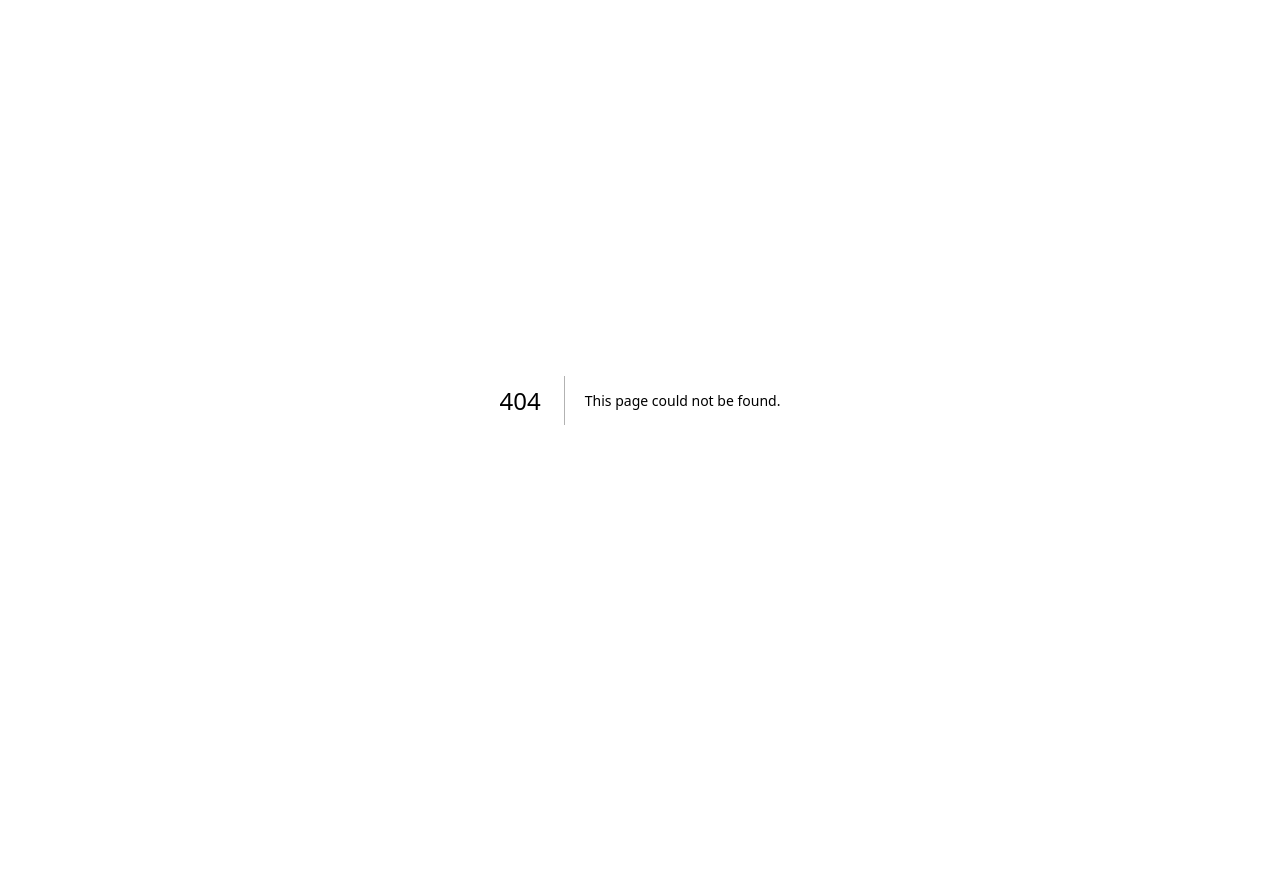
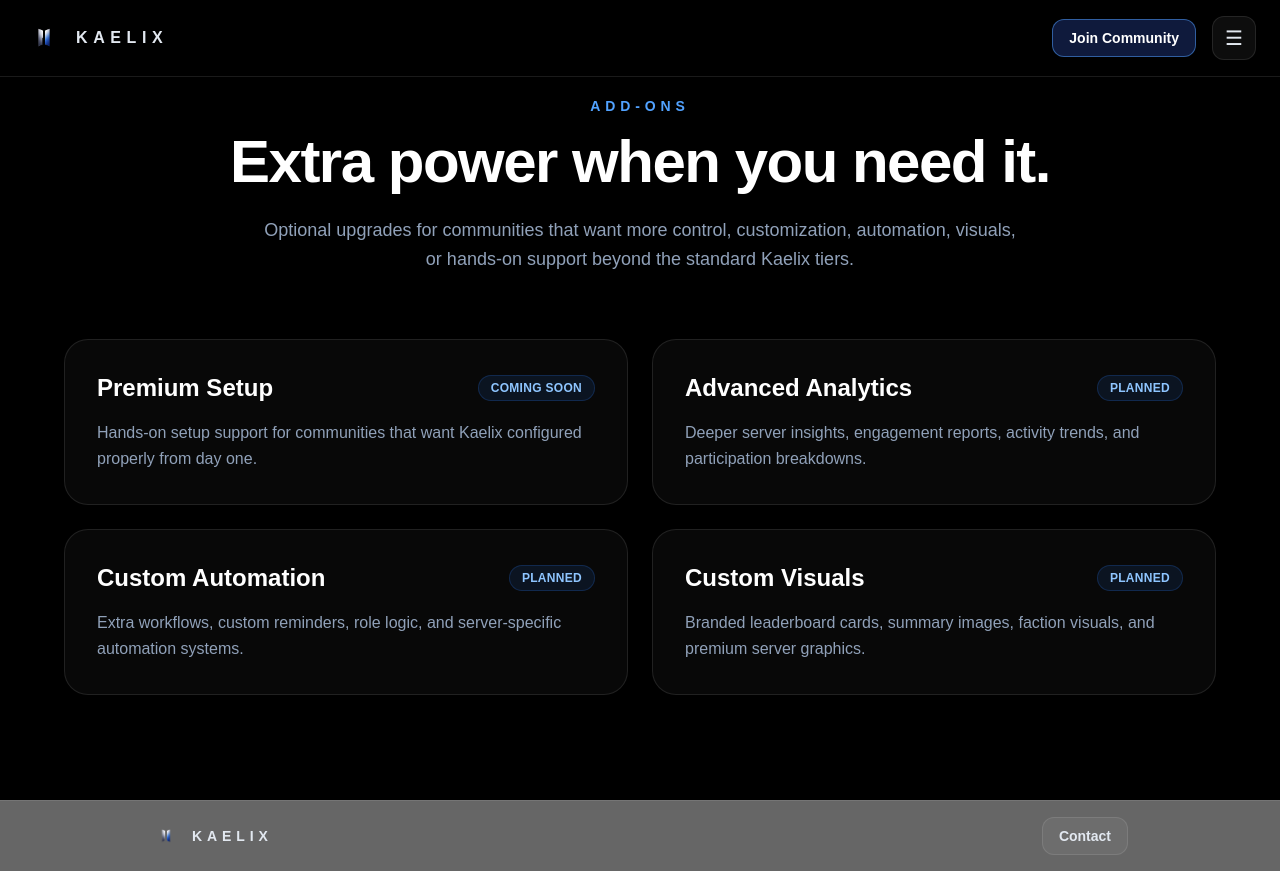
Before and after one commit to glykeselpides-bit/kaelix-site, a Next.js app: page /add-ons in a window 1280 px wide. Before the commit this address had no page. Before the commit the page ends 800 px from the top, so only its background shows below. Built offline with nearby package versions, Linux system fonts and the light colour scheme.

Commit message:
i stared at this for 4 hours

```diff
--- /dev/null
+++ b/src/app/add-ons/page.tsx
@@ -0,0 +1,80 @@
+import Navbar from "@/components/Navbar";
+import Footer from "@/components/Footer";
+
+export default function AddOnsPage() {
+  const addOns = [
+    {
+      name: "Premium Setup",
+      description:
+        "Hands-on setup support for communities that want Kaelix configured properly from day one.",
+      status: "Coming Soon",
+    },
+    {
+      name: "Advanced Analytics",
+      description:
+        "Deeper server insights, engagement reports, activity trends, and participation breakdowns.",
+      status: "Planned",
+    },
+    {
+      name: "Custom Automation",
+      description:
+        "Extra workflows, custom reminders, role logic, and server-specific automation systems.",
+      status: "Planned",
+    },
+    {
+      name: "Custom Visuals",
+      description:
+        "Branded leaderboard cards, summary images, faction visuals, and premium server graphics.",
+      status: "Planned",
+    },
+  ];
+
+  return (
+    <>
+      <Navbar />
+
+      <main className="min-h-screen bg-black px-6 py-24 text-white">
+        <div className="mx-auto max-w-6xl">
+          <section className="mb-16 text-center">
+            <p className="mb-4 text-sm font-semibold uppercase tracking-[0.35em] text-blue-400">
+              Add-ons
+            </p>
+
+            <h1 className="mb-6 text-5xl font-black tracking-tight sm:text-6xl">
+              Extra power when you need it.
+            </h1>
+
+            <p className="mx-auto max-w-3xl text-lg leading-relaxed text-slate-400">
+              Optional upgrades for communities that want more control,
+              customization, automation, visuals, or hands-on support beyond the
+              standard Kaelix tiers.
+            </p>
+          </section>
+
+          <section className="grid gap-6 md:grid-cols-2">
+            {addOns.map((item) => (
+              <div
+                key={item.name}
+                className="rounded-3xl border border-white/10 bg-white/[0.03] p-8 backdrop-blur-sm"
+              >
+                <div className="mb-4 flex items-center justify-between gap-4">
+                  <h2 className="text-2xl font-bold">{item.name}</h2>
+
+                  <span className="rounded-full border border-blue-500/20 bg-blue-500/10 px-3 py-1 text-xs font-semibold uppercase tracking-wide text-blue-300">
+                    {item.status}
+                  </span>
+                </div>
+
+                <p className="leading-relaxed text-slate-400">
+                  {item.description}
+                </p>
+              </div>
+            ))}
+          </section>
+        </div>
+      </main>
+
+      <Footer />
+    </>
+  );
+}
--- a/src/app/powered-by-kaelix/page.tsx
+++ b/src/app/powered-by-kaelix/page.tsx
@@ -1,3 +1,6 @@
+import Navbar from "@/components/Navbar";
+import Footer from "@/components/Footer";
+
 export default function PoweredByKaelixPage() {
   const projects = [
     {
```
